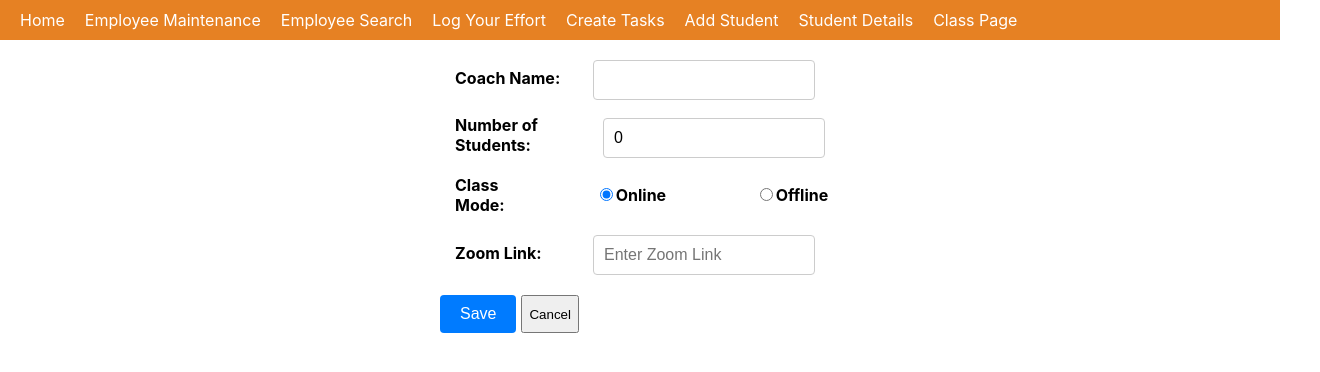
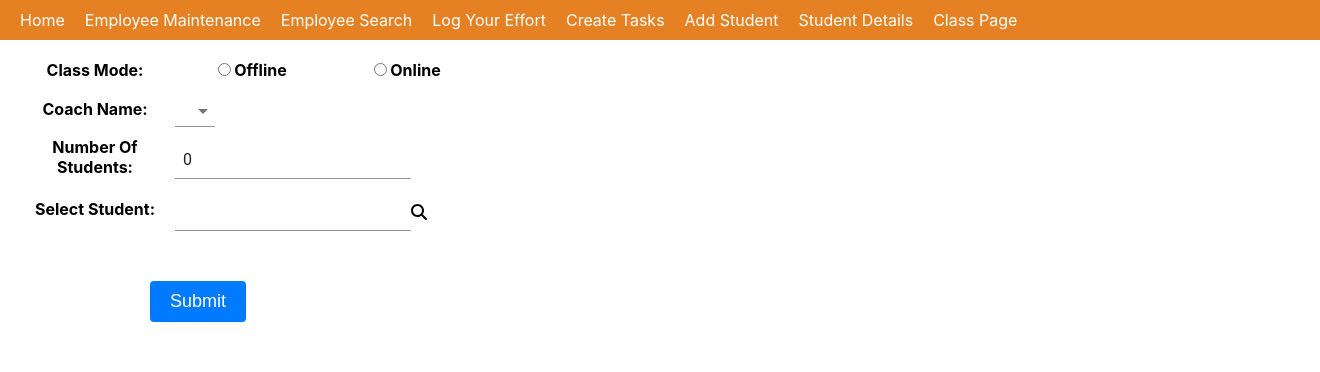
Before and after one commit to KarishmaTanpure/Employee_Maintenance, a React (Create React App) app: page /class-page in a window 1280 px wide. Shown: the top 372 px of the page, 1320 px wide, since content can reach past the window. Built offline with nearby package versions, Linux system fonts and the light colour scheme.

Commit message:
Initial commit

```diff
--- a/package.json
+++ b/package.json
@@ -5,6 +5,9 @@
   "dependencies": {
     "@emotion/react": "^11.11.4",
     "@emotion/styled": "^11.11.0",
+    "@fortawesome/fontawesome-svg-core": "^6.5.1",
+    "@fortawesome/free-solid-svg-icons": "^6.5.1",
+    "@fortawesome/react-fontawesome": "^0.2.0",
     "@mui/icons-material": "^5.15.13",
     "@mui/lab": "^5.0.0-alpha.168",
     "@mui/material": "^5.15.13",
--- a/src/pages/ClassPage.css
+++ b/src/pages/ClassPage.css
@@ -1,45 +1,75 @@
-.suggestions {
-    list-style-type: none;
-    padding: 0;
-    margin: 0;
-    border: 1px solid #ccc;
-    border-top: none;
-    border-radius: 0 0 5px 5px;
-    box-shadow: 0 2px 4px rgba(0, 0, 0, 0.1);
-    background-color: #fff;
+.popup {
+    position: fixed;
+    top: 0;
+    left: 0;
+    width: 100%;
+    height: 100%;
+    background-color: rgba(0, 0, 0, 0.5);
+    display: flex;
+    justify-content: center;
+    align-items: center;
+    margin-left: 20px;
+    margin-right: 50px;
 }
 
-  .suggestions li {
-    padding: 8px 16px;
-    cursor: pointer;
-    transition: background-color 0.3s;
+.popup-inner {
+    background-color: white;
+    padding: 20px;
+    border-radius: 5px;
+    box-shadow: 0 0 10px rgba(0, 0, 0, 0.2);
+    text-align: center;
 }
 
-  .suggestions li:hover {
-    background-color: #f0f0f0;
+.popup-inner button {
+    margin-top: 20px;
+    margin-bottom: 20px;
 }
 
+.popup-inputs {
+    margin-bottom: 20px;
+    display: flex;
+    flex-direction: column;
 
-.form-group {
+}
+.input-row {
     display: flex;
     align-items: center;
+    margin-bottom: 10px;
 }
-.form-group label {
+
+.input-row label {
+    margin-right: 5px;
+    width: 150px;
+}
+
+.content-container {
+    display: flex;
+    flex-direction: column;
+
+
+}
+.content-container .input-row {
+    width: calc(50% - 10px);
+    margin-right: 20px;
+  }
+
+.popup-inputs .input-row {
+    display: flex;
+    flex-direction: row;
+    align-items: center;
+    margin-bottom: 10px;
+}
+
+.popup-inputs .input-row label {
+    width: 100px;
     margin-right: 10px;
 }
 
-.input-container,
-.radio-container {
-    display: flex;
-    align-items: center;
-    flex-direction: row;
-    margin-left: 10px;
+.popup-inputs .input-row .text-field {
+    width: 200px;
 }
 
-.radio-container {
-    margin-left: 80px;
+.submit-button {
+    margin-top: 20px;
+    margin-left: 150px;
 }
-
-.radio-container label {
-    margin-right: 10px;
-}
--- a/src/pages/ClassPage.js
+++ b/src/pages/ClassPage.js
@@ -1,181 +1,263 @@
 import React, { useState } from 'react';
-import Navbar from "../components/Navbar";
 import './ClassPage.css';
-
-const ClassPage = () => {
-    const [coachName, setCoachName] = useState('');
-    const [numStudents, setNumStudents] = useState(0);
-    const [students, setStudents] = useState([]);
-    const [classMode, setClassMode] = useState('online');
-    const [classLocation, setClassLocation] = useState('');
-    const [zoomLink, setZoomLink] = useState('');
-    const [suggestions, setSuggestions] = useState([
-        'John Doe',
-        'Jane Smith',
-        'Michael Johnson',
-        'Emily Brown',
-
-    ]);
+import Navbar from '../components/Navbar';
+import { FontAwesomeIcon } from '@fortawesome/react-fontawesome';
+import { faSearch } from '@fortawesome/free-solid-svg-icons';
+import TextField from '@mui/material/TextField';
+import Autocomplete from '@mui/material/Autocomplete';
+import Select from '@mui/material/Select';
+import MenuItem from '@mui/material/MenuItem';
 
 
-const handleZoomLinkChange = (event) => {
-    setZoomLink(event.target.value);
-};
+
+function ClassPage() {
+    const [mode, setMode] = useState('');
+    const [locationVisible, setLocationVisible] = useState(false);
+    const [zoomVisible, setZoomLinkVisible] = useState('');
+    const [popupVisible, setPopupVisible] = useState(false);
+    const [citySuggestions, setCitySuggestions] = useState([]);
+    const [city, setCity] = useState('');
+    const [area, setArea] = useState('');
+    const [location, setLocation] = useState('');
+    const [coachName, setCoachName] = useState('');
+    const [studentPopupVisible, setStudentPopupVisible] = useState(false);
+    const [students, setStudents] = useState([]);
+    const [numStudents, setNumStudents] = useState(0);
 
 
-    const handleCoachNameChange = (event) => {
-        const value = event.target.value.toLowerCase();
-        setCoachName(event.target.value);
-
-
-        if (value.length >= 3) {
-            setSuggestions(prevSuggestions => {
-                return prevSuggestions.filter(suggestion => {
-                    const suggestionLower = suggestion.toLowerCase();
-                    return suggestionLower.includes(value);
-                });
-            });
-        } else {
-            setSuggestions([]);
+    const handleModeChange = (event) => {
+        const selectedMode = event.target.value;
+        setMode(selectedMode);
+        if (selectedMode === 'Offline') {
+            setLocationVisible(true);
+            setZoomLinkVisible(false);
+        } else if (selectedMode === 'Online') {
+            setLocationVisible(false);
+            setZoomLinkVisible(true);
         }
     };
 
 
+    const handleSearchIconClick = () => {
+        setPopupVisible(true);
+    };
 
+    const handleReturnButtonClick = () => {
+        setPopupVisible(false);
+    };
+
+    const handleSubmit = () => {
+        console.log("Selected mode:", mode);
+
+    };
+
+    const handleCityChange = (event, value) => {
+        setCity(value);
+    };
+
+    const handleAreaChange = (event) => {
+        setArea(event.target.value);
+    };
+
+    const handleLocationChange = (event) => {
+        setLocation(event.target.value);
+    };
+
+    const handleCoachNameChange = (event) => {
+        setCoachName(event.target.value);
+    };
+
+
+
+    const fetchCitySuggestions = async (inputValue) => {
+        const dummyData = [
+            "New York",
+            "Los Angeles",
+            "Chicago",
+            "Houston",
+            "Phoenix",
+            "Philadelphia",
+            "San Antonio",
+            "San Diego",
+            "Dallas",
+            "San Jose"
+        ];
+
+        await new Promise((resolve) => setTimeout(resolve, 1000));
+
+        const filteredSuggestions = dummyData.filter(city => city.toLowerCase().startsWith(inputValue.toLowerCase()));
+
+        setCitySuggestions(filteredSuggestions);
+    };
+
+
+     const handleStudentPopupButtonClick = () => {
+        setStudentPopupVisible(true);
+    };
+
+     const handleStudentPopupReturnButtonClick = () => {
+        setStudentPopupVisible(false);
+     };
      const handleNumStudentsChange = (event) => {
         const num = parseInt(event.target.value);
         setNumStudents(num);
-        setStudents(Array.from({ length: num }, (_, index) => ""));
-    };
-
-    const handleStudentNameChange = (event, index) => {
-        const updatedStudents = [...students];
-        updatedStudents[index] = event.target.value;
+        const updatedStudents = Array.from({ length: num }, (_, index) => ({
+            id: index + 1,
+            name: `Student ${index + 1}`,
+            selected: false,
+        }));
         setStudents(updatedStudents);
     };
 
-    const handleClassModeChange = (event) => {
-        setClassMode(event.target.value);
-    };
-
-    const handleClassLocationChange = (event) => {
-        setClassLocation(event.target.value);
-    };
-
-
-    const handleSuggestionClick = (suggestion) => {
-        setCoachName(suggestion);
-        setSuggestions([]);
-    };
-
-    const handleSubmit = (event) => {
-        event.preventDefault();
-        console.log("Coach Name:", coachName);
-        console.log("Number of Students:", numStudents);
-        console.log("Student Names:", students);
-        console.log("Class Mode:", classMode);
-        console.log("Class Location:", classLocation);
-
+     const handleStudentCheckboxChange = (studentId) => {
+        setStudents(students.map(student => {
+            if (student.id === studentId) {
+                return { ...student, selected: !student.selected }; // Toggle the selected state
+            }
+            return student;
+        }));
     };
 
     return (
-        <div className="page-container">
-            <Navbar />
+        <div>
+        <Navbar/>
         <div className="content-container">
-                <form className="form-container" onSubmit={handleSubmit}>
-                    <div className="form-group">
+        <div className="input-row radio-row">
+            <label htmlFor="classmode">Class Mode:</label>
+                <label>
+                    <input type="radio" id="offline" name="mode" value="Offline" onChange={handleModeChange} />
+                    Offline
+                </label>
+                <label>
+                    <input type="radio" id="online" name="mode" value="Online" onChange={handleModeChange} />
+                    Online
+                </label>
+            </div>
+            {locationVisible && (
+                   <div className="input-row">
+                        <label htmlFor="location">Location:</label>
+                        <TextField id="standard-basic" variant="standard" />
+                        <span className="search-icon" onClick={handleSearchIconClick} > <FontAwesomeIcon icon={faSearch} /></span>
+                    </div>
+                )}
+                {zoomVisible && (
+                       <div className="input-row">
+                       <label htmlFor="zoomlink">Zoom/Google Meet Link:</label>
+                       <TextField id="standard-basic" variant="standard" />
+                       </div>
+                )}
+                <div className="input-row">
                     <label htmlFor="coachName">Coach Name:</label>
-                        <input
-                            type="text"
+                    <Select
                         id="coachName"
                         value={coachName}
                         onChange={handleCoachNameChange}
-                        />
-                        {coachName.length >= 3 && suggestions.length > 0 && (
-                            <ul className="suggestions">
-                                {suggestions.map((suggestion, index) => (
-                                    <li key={index} onClick={() => handleSuggestionClick(suggestion)}>
-                                        {suggestion}
-                                    </li>
-                                ))}
-                            </ul>
-                        )}
+                        variant="standard"
+                    >
+                        <MenuItem value="">Select Coach Name</MenuItem>
+                        <MenuItem value="Coach A">Coach A</MenuItem>
+                        <MenuItem value="Coach B">Coach B</MenuItem>
+                        <MenuItem value="Coach C">Coach C</MenuItem>
+                    </Select>
                 </div>
-                    <div className="form-group">
-                        <label htmlFor="numStudents">Number of Students:</label>
-                        <input
-                            type="number"
-                            id="numStudents"
-                            value={numStudents}
-                            onChange={handleNumStudentsChange}
+                <div className="input-row">
+                        <label htmlFor="studentnumber">Number Of Students:</label>
+                        <TextField id="standard-basic" variant="standard" value={numStudents} onChange={handleNumStudentsChange} />
+                    </div>
+                <div className="input-row">
+                        <label htmlFor="student">Select Student:</label>
+                        <TextField id="standard-basic" variant="standard" />
+                        <span className="search-icon" onClick={handleStudentPopupButtonClick} > <FontAwesomeIcon icon={faSearch} /></span>
+                    </div>
+        </div>
+        <button onClick={handleSubmit} className="submit-button" >Submit</button>
+        {popupVisible && (
+                <div className="popup">
+                    <div className="popup-inner">
+                        <div className="popup-inputs">
+                        <div className="input-row">
+                            <label htmlFor="city">City:</label>
+                            <Autocomplete
+                                    id="city"
+                                    freeSolo
+                                    options={citySuggestions}
+                                    value={city}
+                                    onChange={handleCityChange}
+                                    onInputChange={(event, newInputValue) => {
+                                        if (newInputValue.length >= 3) {
+                                            fetchCitySuggestions(newInputValue);
+                                        }
+                                    }}
+                                    renderInput={(params) => <TextField {...params} variant="standard" className="text-field" />}
                                 />
                         </div>
-                    {students.map((studentName, index) => (
-                        <div className="form-group" key={index}>
-                            <label htmlFor={`student${index + 1}`}>Student {index + 1}:</label>
-                            <input
-                                type="text"
-                                id={`student${index + 1}`}
-                                value={studentName}
-                                onChange={(event) => handleStudentNameChange(event, index)}
+
+                        <div className="input-row">
+                            <label htmlFor="area">Area:</label>
+                            <Select
+                                    id="area"
+                                    value={area}
+                                    onChange={handleAreaChange}
+                                    variant="standard"
+                                    className="text-field"
+                                >
+                                    <MenuItem value="">Select Area</MenuItem>
+                                    <MenuItem value="Downtown">Downtown</MenuItem>
+                                    <MenuItem value="Midtown">Midtown</MenuItem>
+                                    <MenuItem value="Uptown">Uptown</MenuItem>
+                                    </Select>
+                        </div>
+                        <div className="input-row">
+                            <label htmlFor="location">Location:</label>
+                            <Select
+                                    id="location"
+                                    value={location}
+                                    onChange={handleLocationChange}
+                                    variant="standard"
+                                    className="text-field"
+                                >
+                                    <MenuItem value="">Select Location</MenuItem>
+                                    <MenuItem value="">Location1</MenuItem>
+                            </Select>
+                        </div>
+                        </div>
+                        <button onClick={handleReturnButtonClick}>Return</button>
+                    </div>
+                </div>
+        )}
+                {studentPopupVisible && (
+                    <div className="popup">
+                        <div className="popup-inner">
+                            <div className="popup-inputs">
+                                <div className="input-row">
+                                    <h3>Find your students:</h3>
+                                </div>
+                        <div className="input-row">
+                        <label htmlFor="id">ID:</label>
+                        <TextField id="standard-basic" variant="standard" className="id-input"/>
+                        </div>
+                        <div className="input-row">
+                        <label htmlFor="name">Name:</label>
+                        <TextField id="standard-basic" variant="standard" className="name-input" />
+                        </div>
+                        <div>
+                        <button >Find</button>
+                        </div>
+                        <div>
+                        {students.map(student => (
+                                <div key={student.id} className="input-row">
+                                    <input type="checkbox" checked={student.selected}
+                                    onChange={() => handleStudentCheckboxChange(student.id)}
                                 />
-
+                                <label htmlFor={`student-${student.id}`}>{student.name}</label>
                                 </div>
                             ))}
-                    <div className="form-group">
-    <label>Class Mode:</label>
-    <div className="radio-container">
-        <label>
-            <input
-                type="radio"
-                value="online"
-                checked={classMode === 'online'}
-                onChange={handleClassModeChange}
-            />
-            Online
-        </label>
-        <label>
-            <input
-                type="radio"
-                value="offline"
-                checked={classMode === 'offline'}
-                onChange={handleClassModeChange}
-            />
-            Offline
-        </label>
                         </div>
                                 </div>
-{classMode === 'online' && (
-    <div className="form-group">
-        <label htmlFor="zoomLink">Zoom Link:</label>
-        <input
-            type="text"
-            id="zoomLink"
-            value={zoomLink}
-            onChange={handleZoomLinkChange}
-            placeholder="Enter Zoom Link"
-        />
+                                <button onClick={handleStudentPopupReturnButtonClick}>Close</button>
+                                </div>
                                 </div>
             )}
-{classMode === 'offline' && (
-    <div className="form-group">
-        <label htmlFor="classLocation">Class Location:</label>
-        <input
-            type="text"
-            id="classLocation"
-            value={classLocation}
-            onChange={handleClassLocationChange}
-            placeholder="Enter Class Location"
-        />
-    </div>
-)}
-
-       <div className="button-container">
-                        <button type="submit">Save</button>
-                        <button type="button">Cancel</button>
-                    </div>
-                </form>
-            </div>
         </div>
     );
 }
--- a/src/pages/StudentPage.css
+++ b/src/pages/StudentPage.css
@@ -30,6 +30,13 @@
     align-items: center;
     margin-bottom: 15px;
 }
+input[type="text"]{
+    width:100% !important;
+    padding:8px;
+    border:none !important;
+    border-radius: 5px;
+    margin-right: 0 !important;
+}
 
 .form-group label {
     width: 150px;
```
Also changed, not shown: 1 other file (tests, documents, lock files or other folders). Lines whose indentation alone changed are shown as unchanged.
